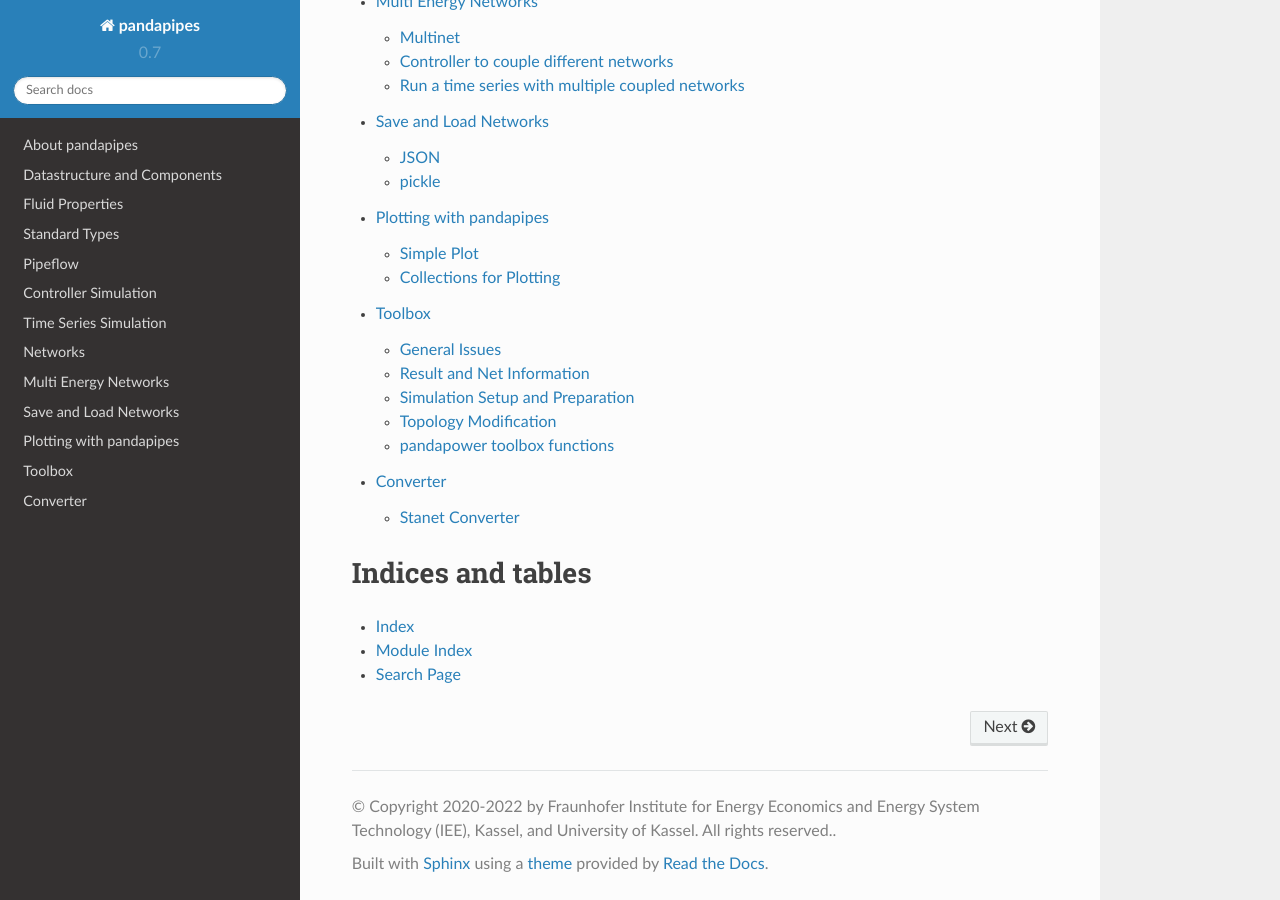
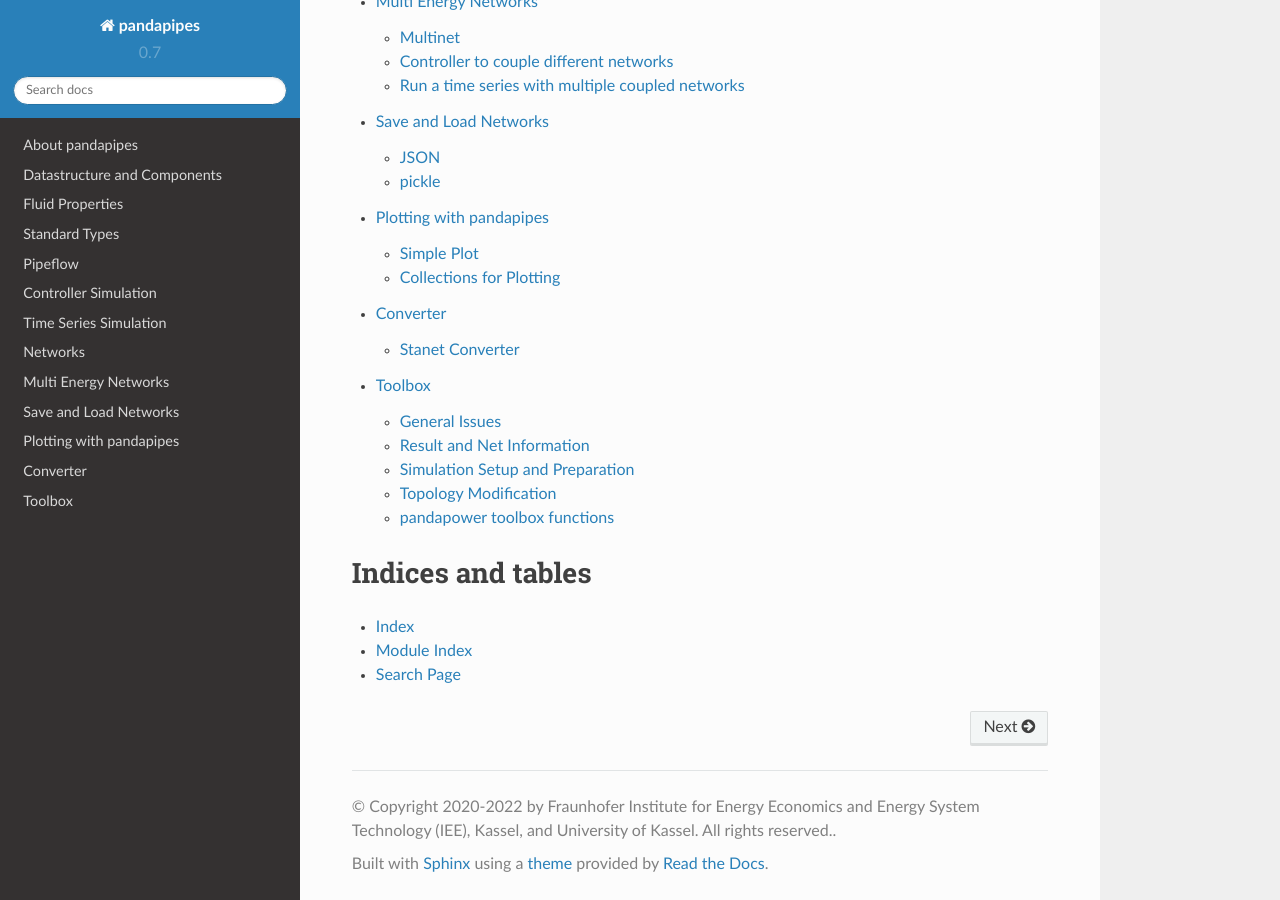
Before and after one commit to e2nIEE/pandapipes, a Sphinx documentation site: the page built from doc/source/index.rst, in a window 1280 px wide and 900 px high, scrolled down 1892 px. Built offline with Sphinx 7.4.7 and the Read the Docs theme 2.0.0, drawn with Linux system fonts in a browser that asks for light colours.

```diff
--- a/doc/source/index.rst
+++ b/doc/source/index.rst
@@ -39,8 +39,8 @@ This is the contents section of the pandapipes documentation.
    multi_energy_nets
    save_load
    plotting
+   converter
    toolbox
-   converter
 
 
 
```
